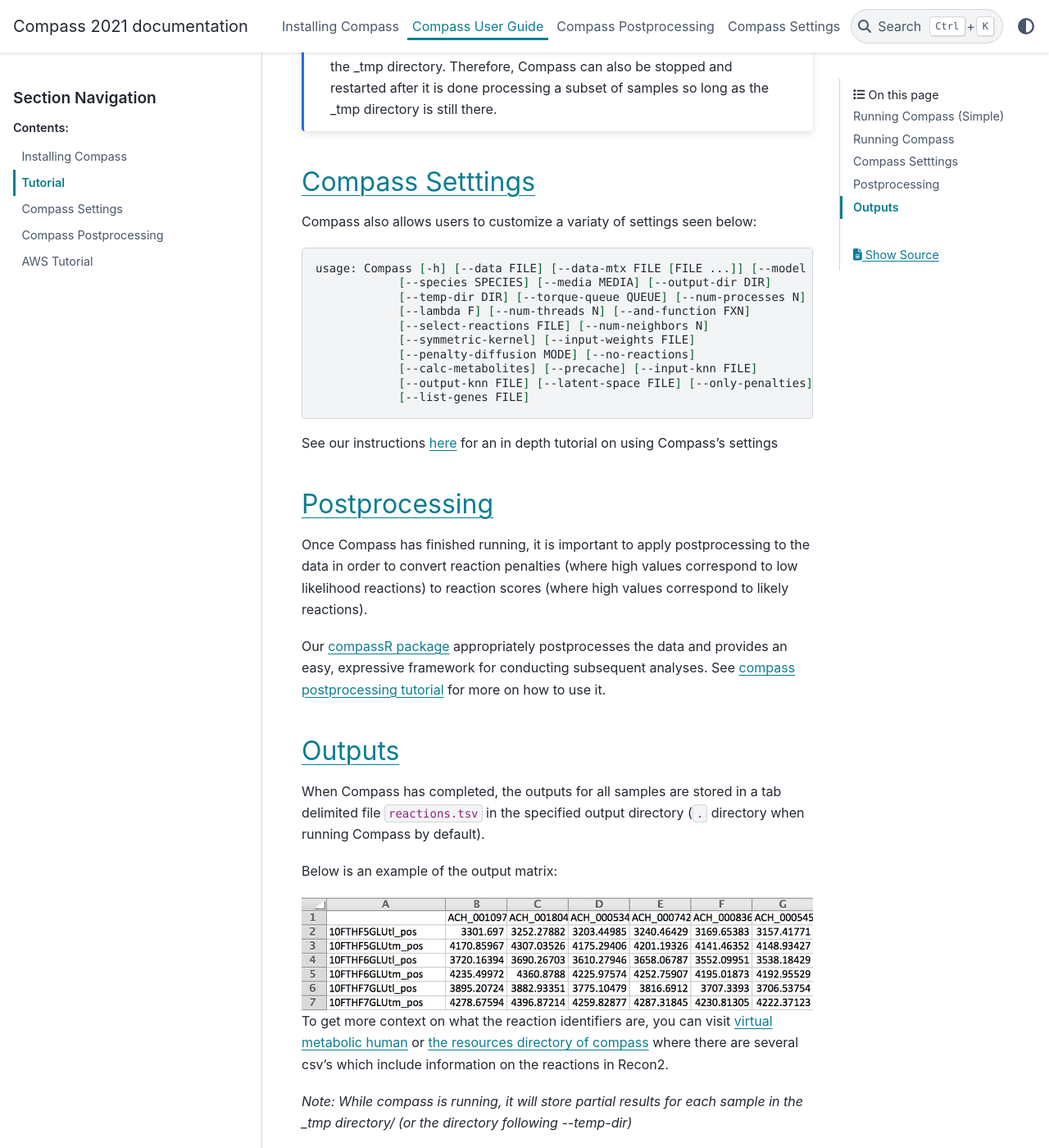
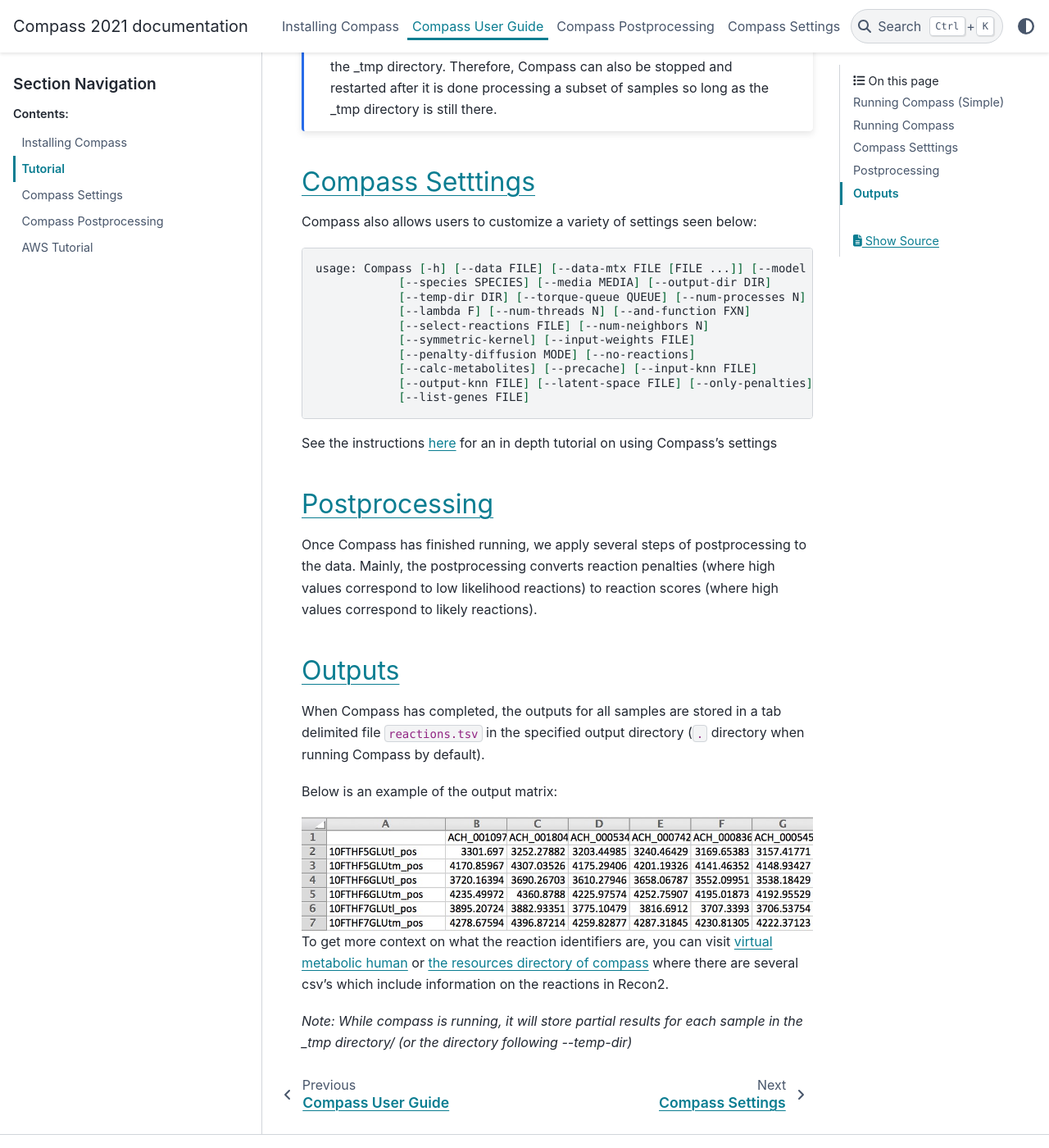
Before and after one commit to YosefLab/Compass, a Sphinx documentation site: the page built from docs_source/source/tutorial.rst, in a window 1280 px wide and 1400 px high, scrolled down 2041 px. Shown: the whole window at 82% size. Built offline with Sphinx 7.4.7 and the PyData theme 0.15.4, drawn with Linux system fonts in a browser that asks for light colours; some of the changed text lies outside the part shown.

Commit message:
edited tutorial.rst

```diff
--- a/docs_source/source/tutorial.rst
+++ b/docs_source/source/tutorial.rst
@@ -66,7 +66,7 @@
 Compass Setttings
 -----------------
 
-Compass also allows users to customize a variaty of settings seen below:
+Compass also allows users to customize a variety of settings seen below:
 
 .. code:: bash
 
@@ -82,21 +82,22 @@
                [--list-genes FILE]
 
 
-See our instructions
+See the instructions
 :doc:`here </Compass-Settings>`
 for an in depth tutorial on using Compass’s settings
 
 Postprocessing
 --------------
 
-Once Compass has finished running, it is important to apply
-postprocessing to the data in order to convert reaction penalties (where
+Once Compass has finished running, we apply several steps of
+postprocessing to the data. Mainly, the postprocessing converts reaction penalties (where
 high values correspond to low likelihood reactions) to reaction scores
 (where high values correspond to likely reactions).
 
-Our `compassR package <https://github.com/YosefLab/compassR>`__
-appropriately postprocesses the data and provides an easy, expressive
-framework for conducting subsequent analyses. See :doc:`compass postprocessing tutorial<Compass-Postprocessing-Tutorial>` for more on how to use it.
+..
+   Our `compassR package <https://github.com/YosefLab/compassR>`__
+   appropriately post-processes the data and provides an easy, expressive
+   framework for conducting subsequent analyses. See :doc:`compass postprocessing tutorial<Compass-Postprocessing-Tutorial>` for more on how to use it.
 
 Outputs
 -------
```
Also changed, not shown: other parts of docs_source/source/tutorial.rst (+3 -3 lines).
